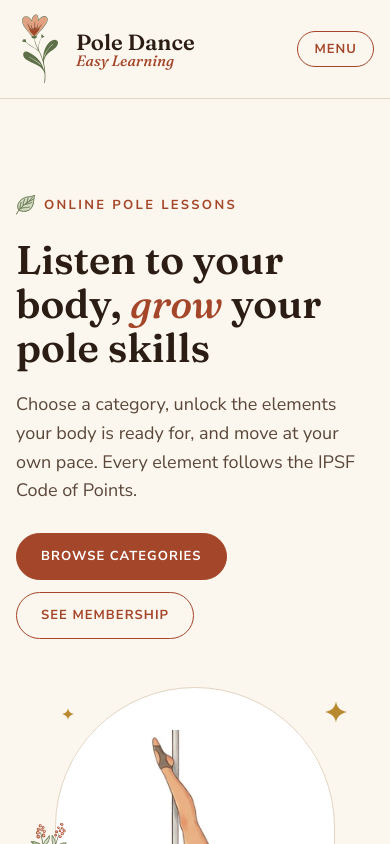
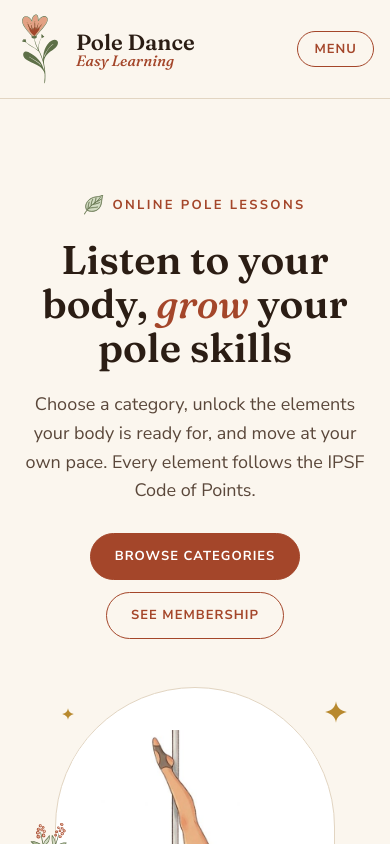
Before and after one commit to alakhmakova/pole-dance-easy-learning, a React (Vite) app: page / in a window 390 px wide. Shown: the top 844 px of the page. Built offline with nearby package versions, Linux system fonts and the light colour scheme.

Commit message:
Rewrite README with page states and screenshots; center hero and element picture on tablets

```diff
--- a/src/components/Hero.css
+++ b/src/components/Hero.css
@@ -10,10 +10,22 @@
 
 .hero h1 {
     margin-top: 14px;
-    font-size: clamp(40px, 5.6vw, 68px);
+    font-size: clamp(40px, 5.4vw, 64px);
 }
 
 /* The word "grow" in the slogan: terracotta, like the accent colour. */
+/* Two phrases of the slogan, each kept on its own line on tablets and desktops.
+   Phones (480px and less) wrap the words freely: the phrases are too long for one line there. */
+.hero h1 .line {
+    display: inline-block;
+}
+
+@media (max-width: 480px) {
+    .hero h1 .line {
+        display: inline;
+    }
+}
+
 .hero h1 em {
     color: var(--accent);
     font-weight: 500;
@@ -126,9 +138,22 @@
     height: 52px;
 }
 
-@media (max-width: 820px) {
+/* One column on tablets and phones: text, buttons and picture are centred. */
+@media (max-width: 840px) {
     .hero {
         grid-template-columns: 1fr;
+    }
+
+    .hero-text {
+        text-align: center;
+    }
+
+    .hero p {
+        margin-inline: auto;
+    }
+
+    .hero-actions {
+        justify-content: center;
     }
 
     .hero-art {
--- a/src/components/Hero.jsx
+++ b/src/components/Hero.jsx
@@ -11,7 +11,7 @@ export default function Hero() {
         <section className='hero container'>
             <div className='hero-text'>
                 <span className='eyebrow'><img src={leafUrl} alt='' />Online pole lessons</span>
-                <h1>Listen to your body, <em>grow</em> your pole skills</h1>
+                <h1><span className='line'>Listen to your body,</span> <span className='line'><em>grow</em> your pole skills</span></h1>
                 <p>Choose a category, unlock the elements your body is ready for, and move at your own pace. Every element follows the IPSF Code of Points.</p>
                 <div className='hero-actions'>
                     {/* A link to #catalog: the browser scrolls down to the element with id="catalog" on this page. */}
--- a/src/pages/ElementPage.css
+++ b/src/pages/ElementPage.css
@@ -252,8 +252,11 @@
         gap: 28px;
     }
 
+    /* Portrait picture: centred above the text. */
     .el-image {
+        width: 100%;
         max-width: 420px;
+        justify-self: center;
     }
 
     .el-wrap.wide .el-image {
```
Also changed, not shown: 23 other files (tests, documents, lock files or other folders).
